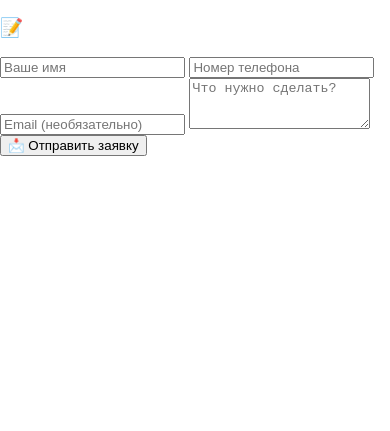
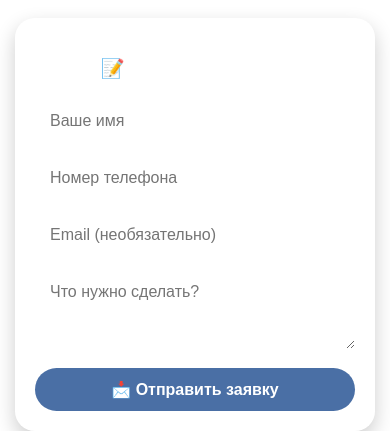
Before and after one commit to JuliyaZluka/my-site, a website: page index.html in a window 390 px wide. Shown: the part 3378-3809 px from the top of the page. Before the commit the page ends 3534 px from the top, so only its background shows below. Drawn offline with Linux system fonts and the light colour scheme.

Commit message:
Update style.css

```diff
--- a/style.css
+++ b/style.css
@@ -271,3 +271,93 @@ h1, h2 {
     .chat-toggle-btn { padding: 10px 18px; font-size: 14px; }
     .chat-messages { height: 280px; }
 }
+/* ========== ФОРМА ЗАЯВКИ ========== */
+.contact-form {
+    max-width: 500px;
+    margin: 30px auto 0 auto;
+    padding: 25px;
+    background: rgba(255, 255, 255, 0.1);
+    backdrop-filter: blur(10px);
+    border-radius: 20px;
+    box-shadow: 0 8px 20px rgba(0, 0, 0, 0.2);
+}
+
+.contact-form h3 {
+    text-align: center;
+    margin-bottom: 20px;
+    font-size: 1.5rem;
+    color: white;
+}
+
+.contact-form input,
+.contact-form textarea {
+    width: 100%;
+    padding: 12px 15px;
+    margin-bottom: 15px;
+    border: none;
+    border-radius: 30px;
+    background: rgba(255, 255, 255, 0.9);
+    font-size: 16px;
+    font-family: inherit;
+    box-sizing: border-box;
+    transition: all 0.3s ease;
+}
+
+.contact-form input:focus,
+.contact-form textarea:focus {
+    outline: none;
+    background: white;
+    box-shadow: 0 0 0 2px #4a6fa5;
+}
+
+.contact-form button {
+    width: 100%;
+    background: #4a6fa5;
+    color: white;
+    border: none;
+    border-radius: 30px;
+    padding: 12px 20px;
+    font-size: 18px;
+    font-weight: bold;
+    cursor: pointer;
+    transition: all 0.3s ease;
+}
+
+.contact-form button:hover {
+    background: #2c4c7a;
+    transform: scale(1.02);
+}
+
+#form-status {
+    text-align: center;
+    padding: 10px;
+    margin-top: 15px;
+    border-radius: 30px;
+    font-size: 14px;
+}
+
+#form-status.success {
+    background: rgba(0, 200, 0, 0.2);
+    color: #ccffcc;
+}
+
+#form-status.error {
+    background: rgba(200, 0, 0, 0.2);
+    color: #ffcccc;
+}
+
+/* Для мобильных устройств */
+@media (max-width: 600px) {
+    .contact-form {
+        margin: 20px 15px 0 15px;
+        padding: 20px;
+    }
+
+    .contact-form h3 {
+        font-size: 1.2rem;
+    }
+
+    .contact-form button {
+        font-size: 16px;
+    }
+}
```
